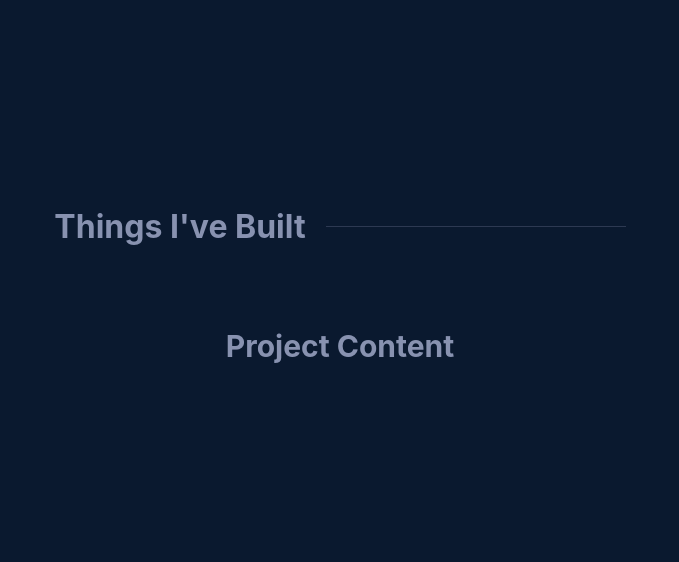
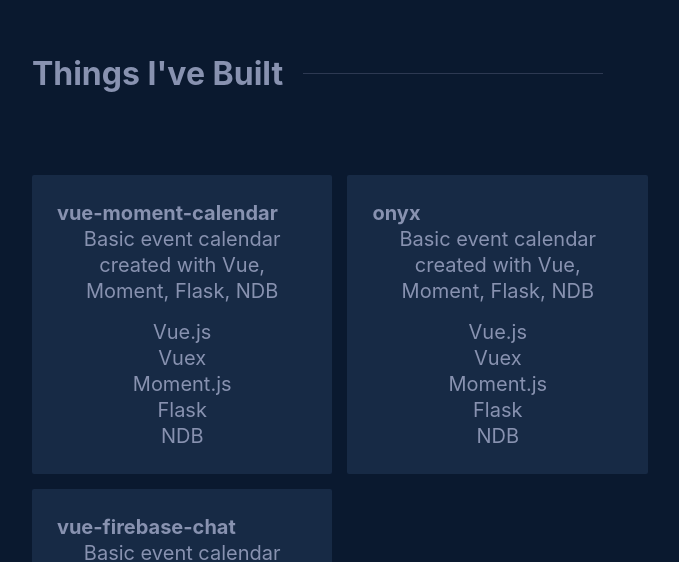
Before and after one commit to ElijahKotyluk/elijahkotyluk.com, a Nuxt app: page / in a window 1280 px wide. Shown: the part 1724-2286 px from the top of the page, without its empty margins (300-979 px from the left). Built offline with nearby package versions, Linux system fonts and the light colour scheme.

Commit message:
Project && ProjectCard:  - Add ProjectCard template, props, and some basic styling  - Add dummy data to help with ProjectCard placement in Projects component

```diff
--- a/components/ProjectCard.vue
+++ b/components/ProjectCard.vue
@@ -1,14 +1,72 @@
 <template>
   <div class="project-card-container">
-
+    <div class="project-card-inner">
+      <div class="card-header">
+        <h4>
+          {{ title }}
+        </h4>
+      </div>
+      <div class="card-content">
+        <p>
+          {{ description }}
+        </p>
+        <ul class="tech-stack">
+          <li
+            v-for="(item, i) in technologies"
+            :key="i"
+            class="tech-stack-item"
+          >
+            {{ item }}
+          </li>
+        </ul>
+      </div>
+    </div>
   </div>
 </template>
 
 <script>
 export default {
-  name: 'ProjectCard'
+  name: 'ProjectCard',
+  props: {
+    title: {
+      type: String,
+      default: ''
+    },
+    description: {
+      type: String,
+      default: ''
+    },
+    technologies: {
+      type: Array,
+      default: function () {
+        return []
+      }
+    }
+  }
 }
 </script>
 
 <style lang="scss" scoped>
+.project-card-container {
+  transition-delay: 0ms;
+  visibility: visible;
+  opacity: 1;
+  transform: matrix3d(1, 0, 0, 0, 0, 1, 0, 0, 0, 0, 1, 0, 0, 0, 0, 1);
+  transition: all 0.25s cubic-bezier(0.645, 0.045, 0.355, 1) 0s, opacity 0.5s cubic-bezier(0.645, 0.045, 0.355, 1) 0s, transform 0.5s cubic-bezier(0.645, 0.045, 0.355, 1) 0s;
+}
+
+.project-card-inner {
+  display: flex;
+  -webkit-box-pack: justify;
+  justify-content: space-between;
+  -webkit-box-align: center;
+  flex-direction: column;
+  align-items: flex-start;
+  position: relative;
+  height: 100%;
+  background-color: rgb(23, 42, 69);
+  padding: 25px;
+  border-radius: 2px;
+  transition: all 0.25s cubic-bezier(0.645, 0.045, 0.355, 1) 0s;
+}
 </style>
--- a/components/sections/Projects.vue
+++ b/components/sections/Projects.vue
@@ -6,28 +6,60 @@
       </h3>
     </div>
     <div class="projects-content-container">
-      <h1>
-        Project Content
-      </h1>
+      <project-card
+        v-for="(project, i) in projects"
+        :key="i"
+        :title="project.title"
+        :description="project.description"
+        :technologies="project.technologies"
+      />
     </div>
   </section>
 </template>
 
 <script>
+import ProjectCard from '~/components/ProjectCard.vue'
+
 export default {
-  name: 'Projects'
+  name: 'Projects',
+  components: {
+    ProjectCard
+  },
+  data() {
+    return {
+      projects: [
+        {
+          title: 'vue-moment-calendar',
+          description: 'Basic event calendar created with Vue, Moment, Flask, NDB',
+          technologies: ['Vue.js', 'Vuex', 'Moment.js', 'Flask', 'NDB']
+        },
+        {
+          title: 'onyx',
+          description: 'Basic event calendar created with Vue, Moment, Flask, NDB',
+          technologies: ['Vue.js', 'Vuex', 'Moment.js', 'Flask', 'NDB']
+        },
+        {
+          title: 'vue-firebase-chat',
+          description: 'Basic event calendar created with Vue, Moment, Flask, NDB',
+          technologies: ['Vue.js', 'Vuex', 'Moment.js', 'Flask', 'NDB']
+        }
+      ]
+    }
+  }
 }
 </script>
 
 <style lang="scss">
 .section-container {
-  margin: 0 auto;
-  min-height: 100vh;
+  max-width: 1000px;
   display: flex;
+  -webkit-box-pack: center;
+  justify-content: center;
+  -webkit-box-align: center;
   flex-direction: column;
-  justify-content: center;
-  align-items: center;
-  text-align: center;
+  align-items: flex-start;
+  margin: 0px auto;
+  padding: 150px 0px;
 }
 
 .heading-container {
@@ -62,4 +94,11 @@
     }
   }
 }
+
+.projects-content-container {
+  display: grid;
+  grid-template-columns: repeat(auto-fill, minmax(300px, 1fr));
+  position: relative;
+  gap: 15px 15px;
+}
 </style>
```
